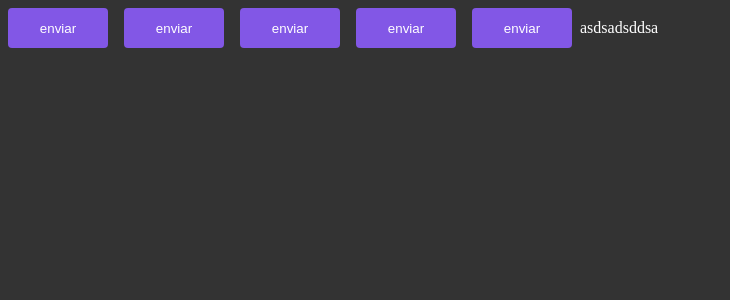
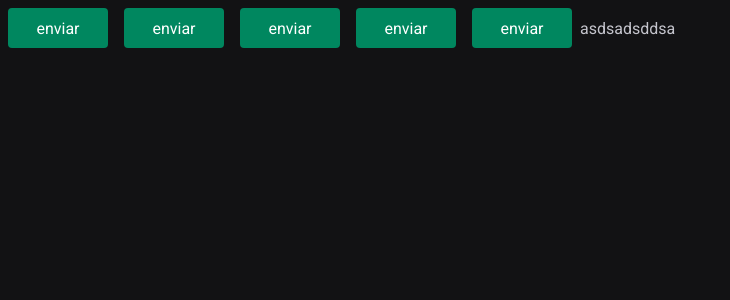
Before and after one commit to danieldagerom/ignite-pomodoro, a React (Vite) app: page / in a window 1280 px wide. Shown: the top 300 px of the page, without its empty margins (0-730 px from the left). Built offline with nearby package versions, Linux system fonts and the light colour scheme.

Commit message:
Adiciona cores e temas

```diff
--- a/index.html
+++ b/index.html
@@ -2,8 +2,14 @@
 <html lang="en">
   <head>
     <meta charset="UTF-8" />
+    <link rel="preconnect" href="https://fonts.googleapis.com">
+    <link rel="preconnect" href="https://fonts.gstatic.com" crossorigin>
+
     <meta name="viewport" content="width=device-width, initial-scale=1.0" />
-    <title>Vite + React + TS</title>
+
+    <link href="https://fonts.googleapis.com/css2?family=Roboto+Mono:wght@700&family=Roboto:wght@400;700&display=swap"
+      rel="stylesheet">
+    <title>Ignite Timer</title>
   </head>
   <body>
     <div id="root"></div>
--- a/src/components/Button.styles.ts
+++ b/src/components/Button.styles.ts
@@ -20,7 +20,7 @@
     border: 0;
     margin: 8px;
 
-    background-color: ${props => props.theme.primary};
+    background-color: ${props => props.theme["green-500"]};
     color: ${props => props.theme.white};
 
     /* ${props => {
--- a/src/styles/global.ts
+++ b/src/styles/global.ts
@@ -7,8 +7,19 @@
         box-sizing: border-box;
     }
 
+    :focus {
+        outline: 0;
+        box-shadow: 0 0 0 2px ${props => props.theme['green-500']}
+    }
+
     body {
-        background: #333;
-        color: #fff;
+        background: ${props => props.theme['gray-900']};
+        color: ${props => props.theme['gray-300']};
     }
-`
+
+    body, input, textarea, button {
+        font-family: 'Roboto', sans-serif;
+        font-weight: 400;
+        font-size: 1rem;
+    }
+`;
--- a/src/styles/themes/default.ts
+++ b/src/styles/themes/default.ts
@@ -1,5 +1,21 @@
 export const defaultTheme = {
-    white: 'white',
-    primary: '#8257e6',
-    secondary: 'orange'
+    white: '#fff',
+
+    'gray-100': '#e1e1e6',
+    'gray-300': '#c4c4cc',
+    'gray-400': '#8d8d99',
+    'gray-500': '#7c7c8a',
+    'gray-600': '#323238',
+    'gray-700': '#29292e',
+    'gray-800': '#202024',
+    'gray-900': '#121214',
+
+    'green-300': '#00b37e',
+    'green-500': '#00875f',
+    'green-700': '#015f43',
+
+    'red-500': '#ab222e',
+    'red-700': '#7a1921',
+
+    'yellow-500': '#fba94c',
 }
```
